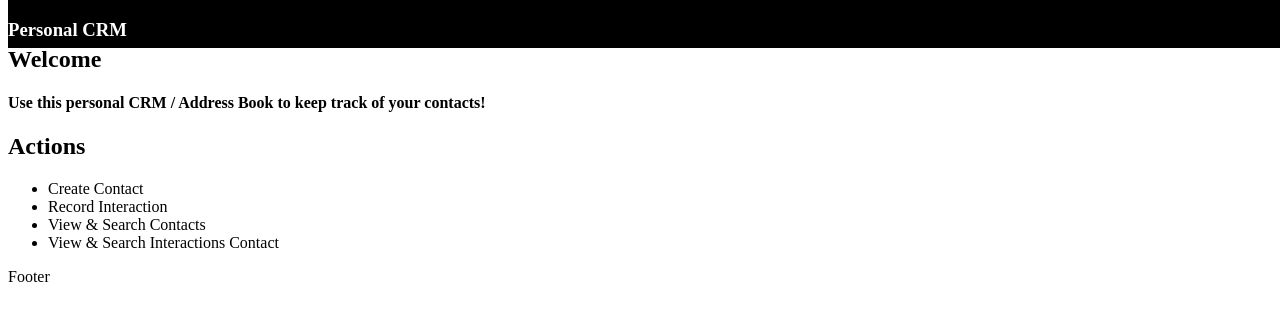
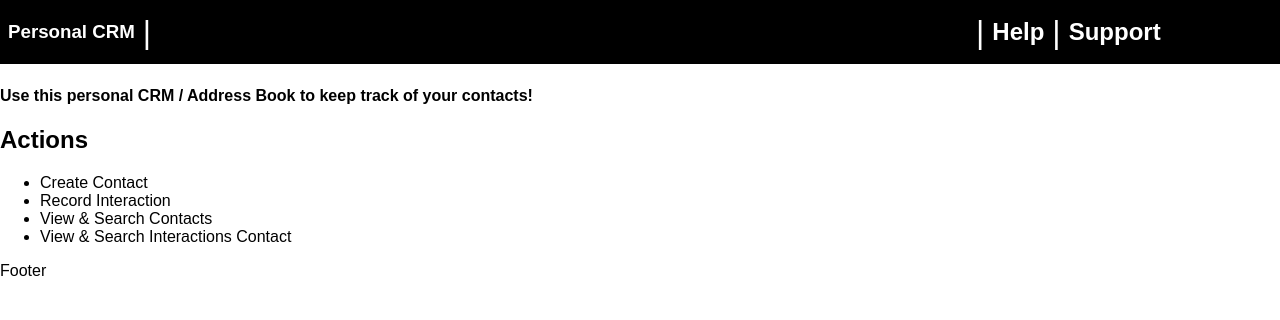
Before and after one commit to Jonathan-Paul-Wood/courm, a React (Create React App) app: page /home in a window 1280 px wide. Shown: the top 320 px of the page. Built offline with nearby package versions, Linux system fonts and the light colour scheme.

Commit message:
updated AppHeader and associated styling

```diff
--- /dev/null
+++ b/src/common/App/App.css
@@ -0,0 +1,4 @@
+body {
+    margin: 0;
+    font: 1em "Marker Felt", fantasy;
+}
--- a/src/common/App/App.js
+++ b/src/common/App/App.js
@@ -2,6 +2,7 @@ import React, { useEffect, useState } from 'react';
 import { ToastContainer, toast, Slide } from 'react-toastify';
 import { Switch, Route, Redirect } from 'react-router-dom';
 import styled from 'styled-components';
+import './App.css';
 
 import PropTypes from 'prop-types';
 import axiosSingleton from '../../configs/axiosSingleton';
--- a/src/layouts/AppLayout/headers/AppHeader/AppHeader.js
+++ b/src/layouts/AppLayout/headers/AppHeader/AppHeader.js
@@ -9,14 +9,43 @@ const HeaderWrapper = styled.div`
     height: 3em;
     display: flex;
     background-color: black;
+    margin: auto 0rem;
+    padding: 0.5rem;
+    color: white;
 `;
 
 const LogoContainer = styled.div`
     display: flex;
-    min-width: 10%;
+    width: 15vw;
 
     h3 {
-        color: white;
+        margin: auto 0rem;
+        align-content: center;
+
+        a {
+            cursor: pointer;
+        }
+    }
+`;
+
+const PipeSeparator = styled.div`
+    display: flex;
+    font-size: 2rem;
+    justify-content: center;
+    align-content: center;
+    margin: auto 0.5rem;
+`;
+
+const RightHeaderWrapper = styled.div`
+    display: flex;
+    justify-content: center;
+    align-content: center;
+    margin: auto 0.5rem auto 60vw;
+    h2 {
+        display: flex;
+        justify-content: center;
+        align-content: center;
+        margin: auto;
     }
 `;
 
@@ -31,7 +60,14 @@ export default function AppHeader() {
         <HeaderWrapper>
             <LogoContainer>
                 <h3><a onClick={() => handleHomeNavigation()}>Personal CRM</a></h3>
+                <PipeSeparator>|</PipeSeparator>
             </LogoContainer>
+            <RightHeaderWrapper>
+                <PipeSeparator>|</PipeSeparator>
+                <h2>Help</h2>
+                <PipeSeparator>|</PipeSeparator>
+                <h2>Support</h2>
+            </RightHeaderWrapper>
         </HeaderWrapper>
     );
 }
```
